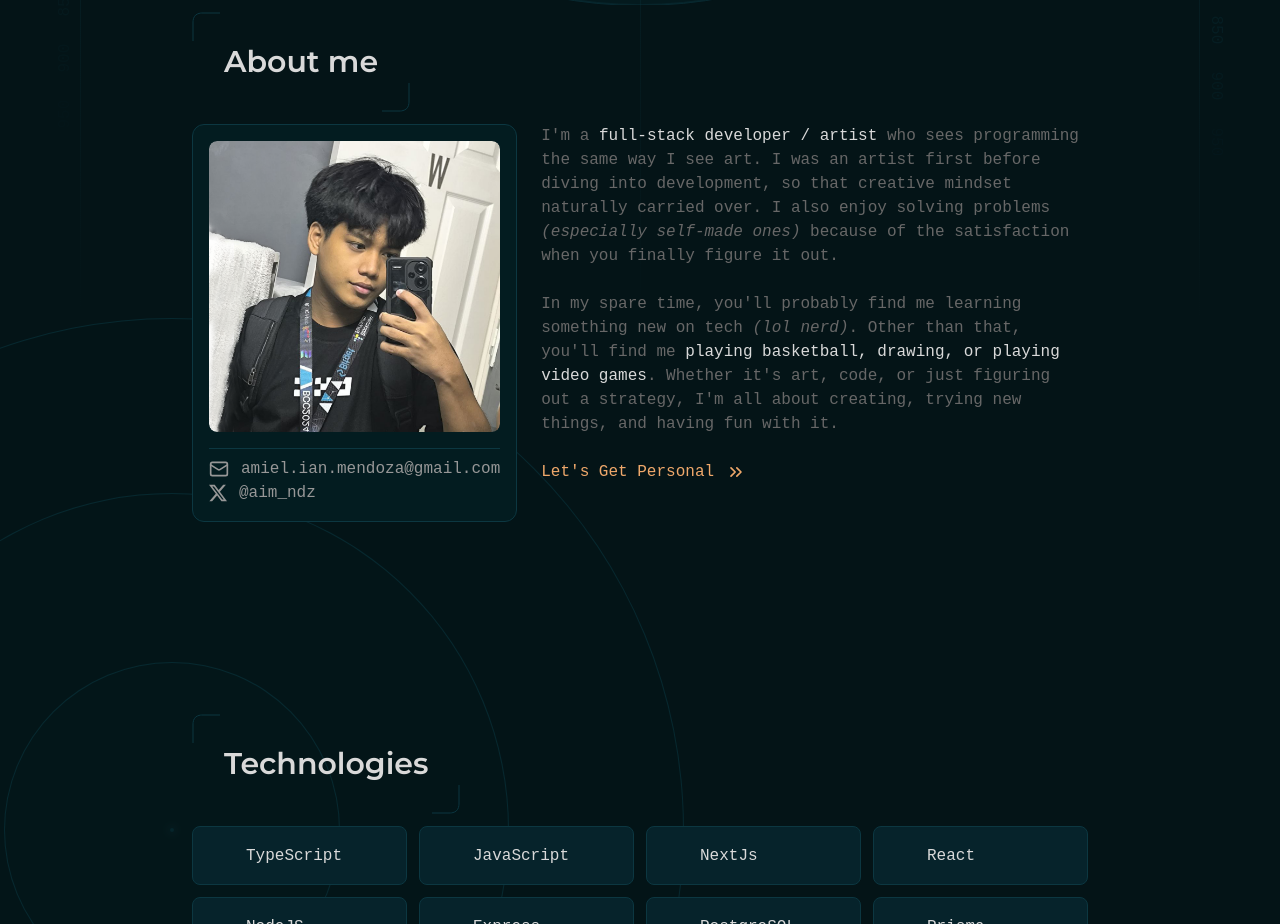
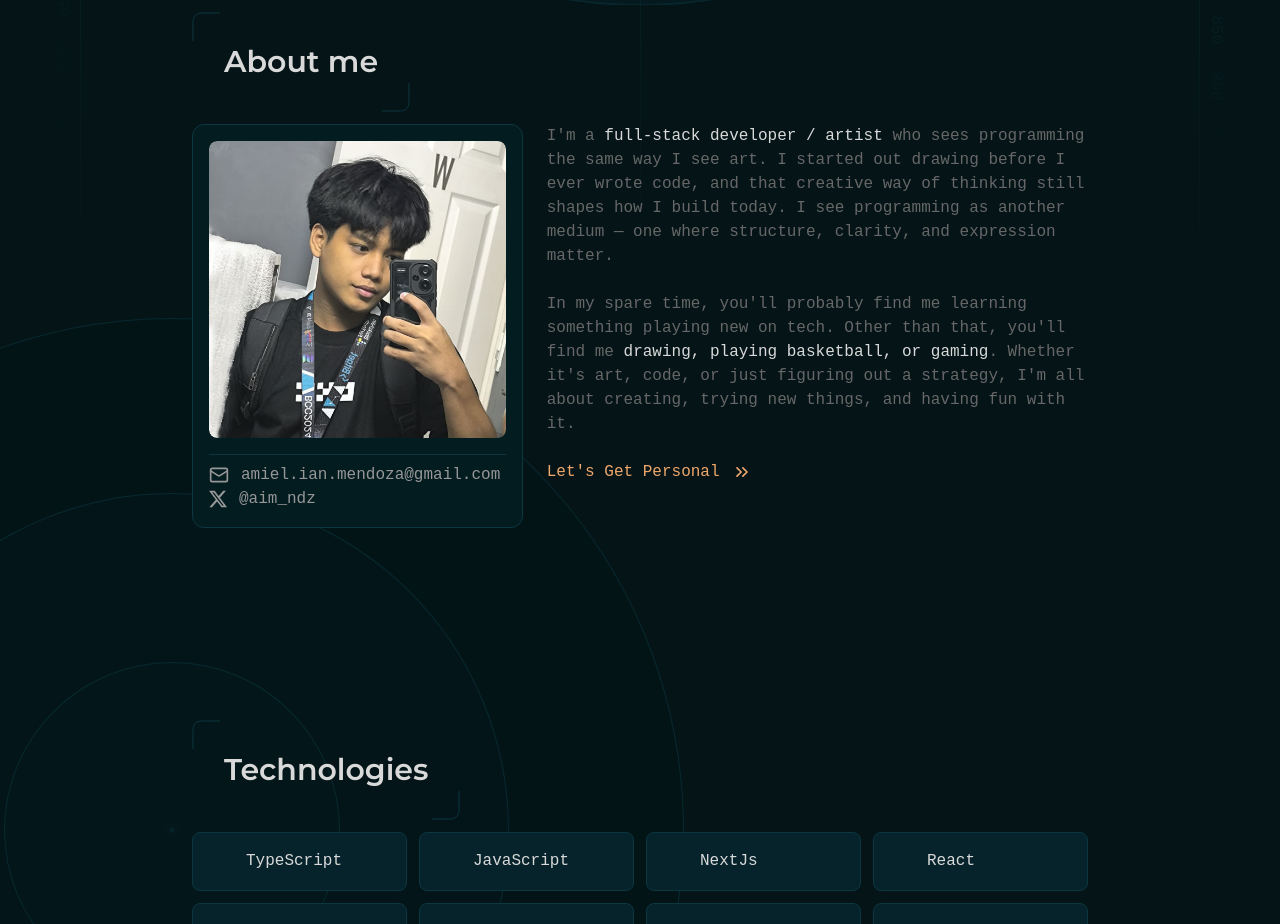
Before and after one commit to aimndz/portfolio, a Next.js app: page / in a window 1280 px wide. Shown: the part 980-1904 px from the top of the page. Built offline with nearby package versions, Linux system fonts and the light colour scheme; some icons are missing.

Commit message:
feat: update about me content

```diff
--- a/src/components/sections/AboutMe.tsx
+++ b/src/components/sections/AboutMe.tsx
@@ -138,11 +138,10 @@ function AboutMe() {
             <span className="text-p-default">
               full-stack developer / artist
             </span>{" "}
-            who sees programming the same way I see art. I was an artist first
-            before diving into development, so that creative mindset naturally
-            carried over. I also enjoy solving problems{" "}
-            <span className="italic">(especially self-made ones)</span> because
-            of the satisfaction when you finally figure it out.
+            who sees programming the same way I see art. I started out drawing
+            before I ever wrote code, and that creative way of thinking still
+            shapes how I build today. I see programming as another medium — one
+            where structure, clarity, and expression matter.
           </motion.p>
           <br />
           <motion.p
@@ -156,10 +155,9 @@ function AboutMe() {
             viewport={{ amount: 0.1, once: true }}
           >
             In my spare time, you&apos;ll probably find me learning something
-            new on tech <span className="italic">(lol nerd)</span>. Other than
-            that, you&apos;ll find me{" "}
+            playing new on tech. Other than that, you&apos;ll find me{" "}
             <span className="text-p-default">
-              playing basketball, drawing, or playing video games
+              drawing, playing basketball, or gaming
             </span>
             . Whether it&apos;s art, code, or just figuring out a strategy,
             I&apos;m all about creating, trying new things, and having fun with
```
